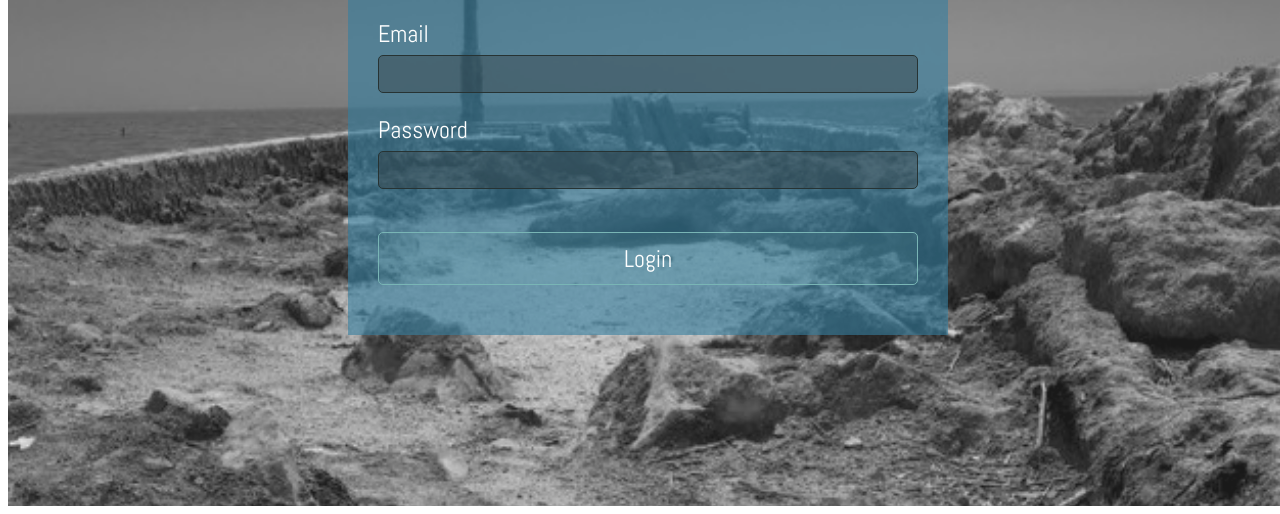
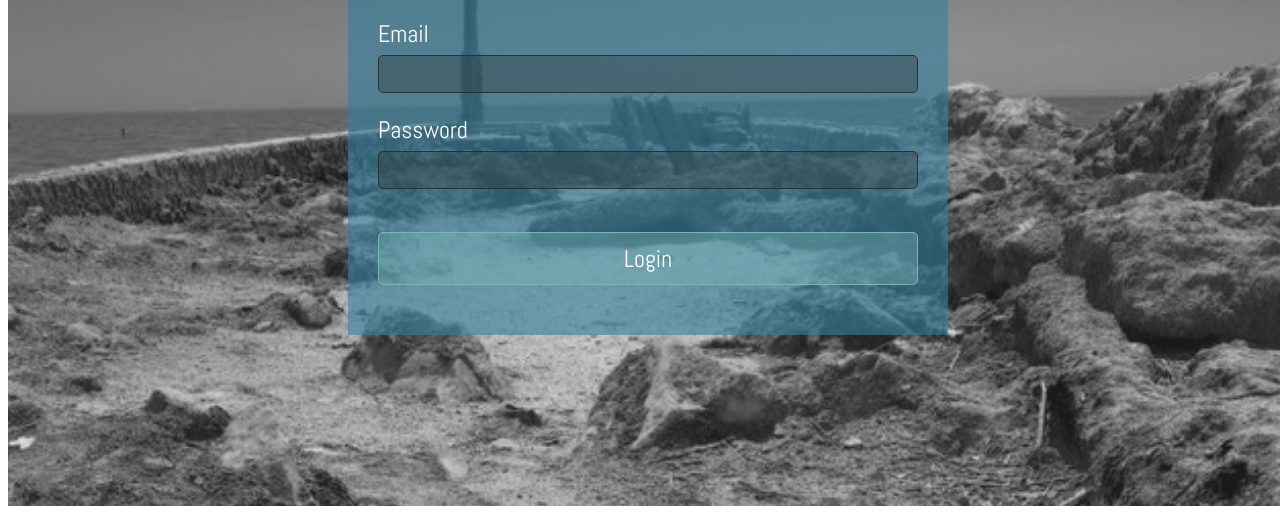
Before and after one commit to Mahin493/Transparent-Login-Form, a plain HTML site: page index.html in a window 1280 px wide. In both pictures the pointer is over the button "Login". Shown: the part 302-816 px from the top of the page. Drawn offline with Linux system fonts and the light colour scheme.

Commit message:
button has been styled

```diff
--- a/style.css
+++ b/style.css
@@ -79,3 +79,9 @@
     cursor: pointer;
     outline: none;
 }
+.login-btn:hover{
+    background-color: hsla(180, 29%, 55%,0.4);
+}
+.login-btn:focus{
+    background-color:hsla(188, 29%, 55%,0.8) ;
+}
```
